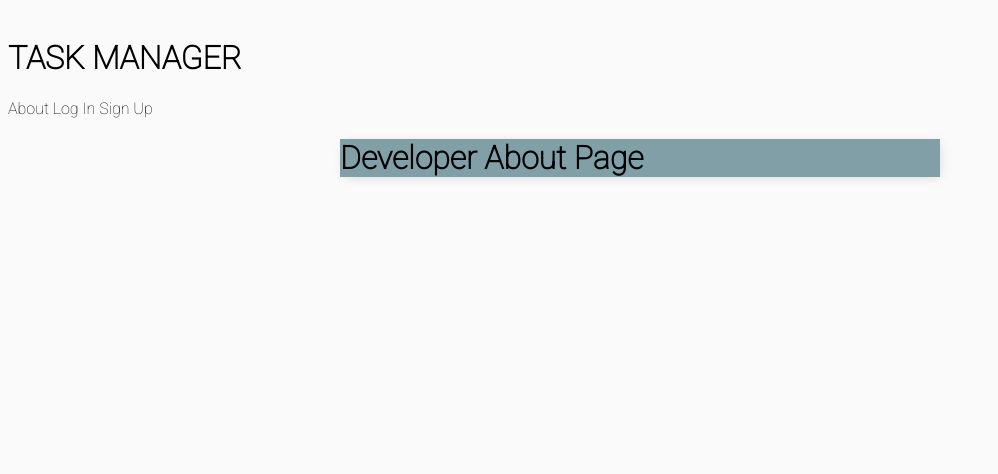
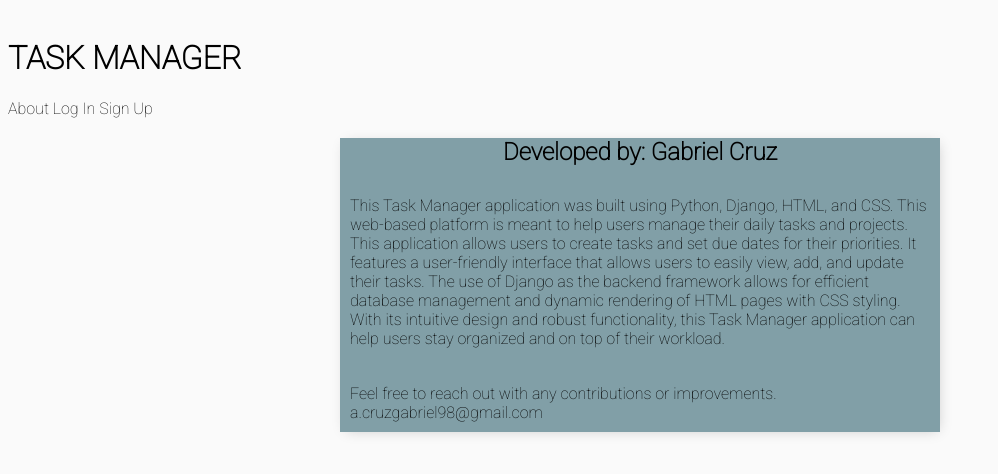
Before and after one commit to Gabrielcruz1/django_taskmanager, a Django app: page /about/ in a window 1280 px wide. Shown: the top 474 px of the page, without its empty margins (0-998 px from the left). Run offline with Django 4.2, Linux system fonts and the light colour scheme.

Commit message:
Dev About page done

```diff
--- a/main_app/static/styles/main.css
+++ b/main_app/static/styles/main.css
@@ -77,3 +77,14 @@ a:hover {
     padding: 5px;
     margin: 5px;
 }
+
+/* ABOUT PAGE */
+.devName{
+    text-align: center;
+}
+.aboutPar{
+    padding: 10px;
+}
+.contactMe{
+    padding: 10px;
+}
--- a/main_app/templates/about.html
+++ b/main_app/templates/about.html
@@ -1,4 +1,17 @@
 {% extends 'base.html' %}
 {% block content %}
-<h1> Developer About Page</h1>
+<div>
+    <h2 class="devName"> Developed by: Gabriel Cruz</h2>
+    <p class="aboutPar">
+        This Task Manager application was built using Python, Django, HTML, and CSS. This web-based platform is meant to
+        help users manage their daily tasks and projects. This application allows users to create tasks and set due
+        dates for their priorities. It features a user-friendly interface that allows users to easily view, add, and
+        update their tasks. The use of Django as the backend framework allows for efficient database management and
+        dynamic rendering of HTML pages with CSS styling. With its intuitive design and robust functionality, this Task
+        Manager application can help users stay organized and on top of their workload.
+    </p>
+    <p class="contactMe"> Feel free to reach out with any contributions or improvements.
+        a.cruzgabriel98@gmail.com
+    </p>
+</div>
 {% endblock %}
```
